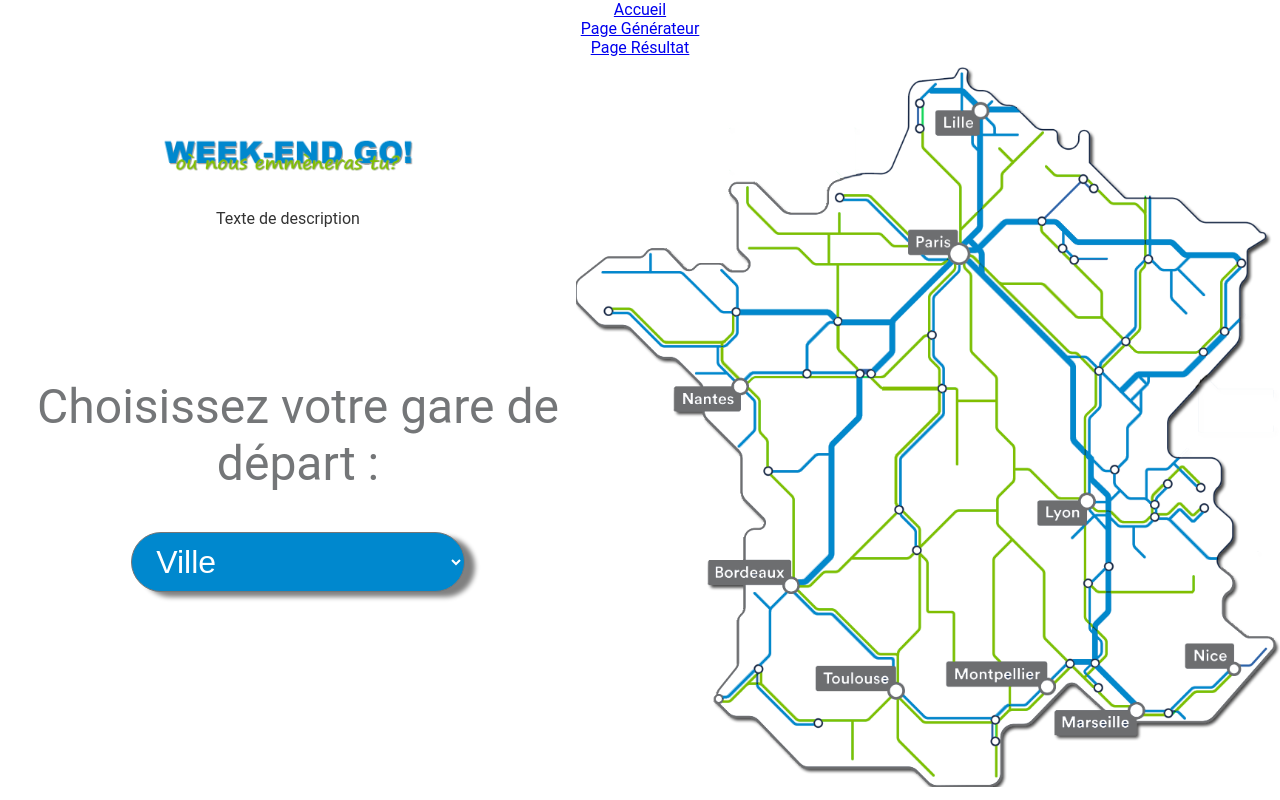
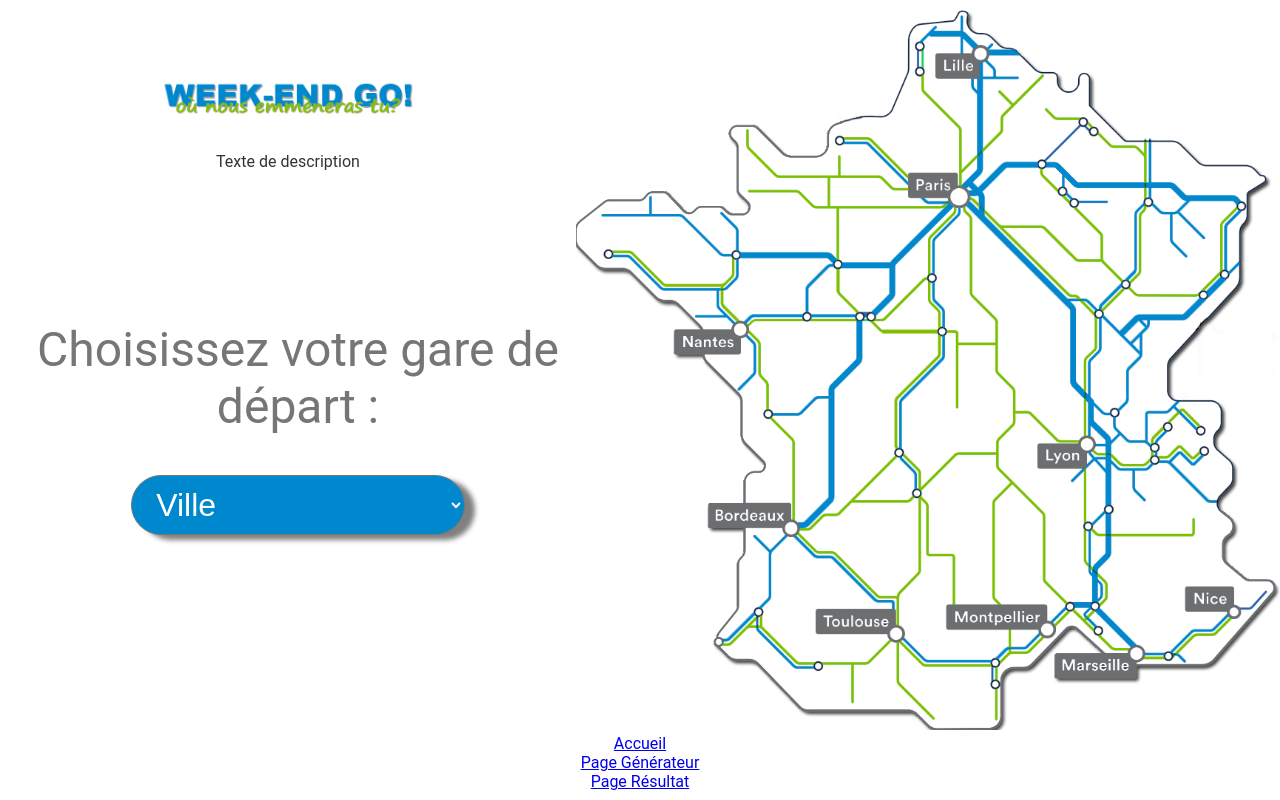
Before and after one commit to Jonathan280286/Projet-2-random_train, a React (Create React App) app: page / in a window 1280 px wide. Built offline with nearby package versions, Linux system fonts and the light colour scheme.

Commit message:
version qui marche 2 menu en bas

```diff
--- a/src/App.js
+++ b/src/App.js
@@ -22,7 +22,7 @@ const inputGare = (value) => {
   return (
     <div className="App">
 
-      <Navbar />
+
       <Routes>
         {/* je joins inputGare de accueil.js et app.js */}
         <Route exact path="/" element={<Accueil inputGare={inputGare}  />} />
@@ -31,7 +31,7 @@ const inputGare = (value) => {
         <Route path="/PageGenerateur" element={<PageGenerateur departStation={departStation} />} />
         <Route path="/PageResult" element={<PageResult liaison="Prochains Trains" departStation2={departStation} />}  />
       </Routes>
-
+  <Navbar />
     </div>
   );
 }
```
